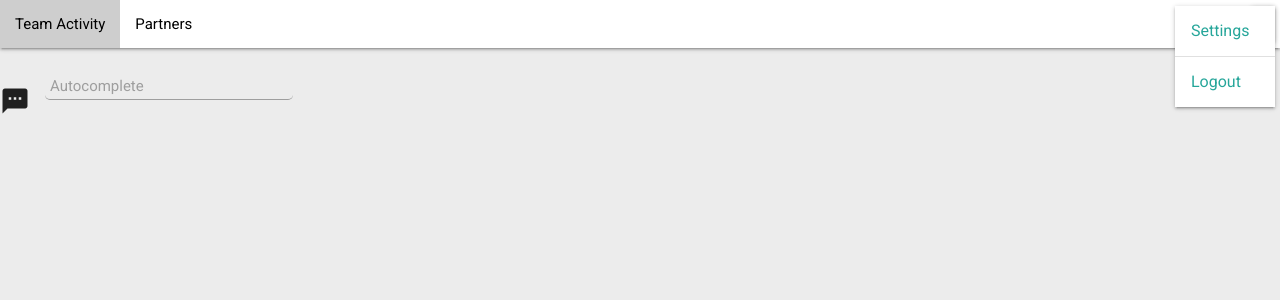
After one commit to keshto/partner_dash, a Django app: page /partners/ in a window 1280 px wide, after a click on "arrow_drop_down". The commit adds this page. Shown: the top 300 px of the page. Run offline with Django 3.2, Linux system fonts and the light colour scheme; the visitor is signed in with stand-in values (Sample User, id 1); data that the repository does not hold is empty.

Commit message:
Add partners page boiler plate

```diff
--- a/app/static/app/scripts.js
+++ b/app/static/app/scripts.js
@@ -1,5 +1,8 @@
 document.addEventListener('DOMContentLoaded', function() {
   var elems = document.querySelectorAll('.dropdown-trigger');
-  var options = {};
-  var instances = M.Dropdown.init(elems, options);
+  var drop_options = {};
+  var instances = M.Dropdown.init(elems, drop_options);
+
+  var elems = document.querySelectorAll('.autocomplete');
+  var instances = M.Autocomplete.init(elems, auto_options);
 });
--- a/app/static/app/style.css
+++ b/app/static/app/style.css
@@ -231,6 +231,7 @@ hr {
 
 .main {
     margin: 10px;
+    margin-top: 15px;
 }
 
 .pagination{
@@ -248,6 +249,12 @@ nav ul li {
     height: 48px;
 }
 
+nav a.btn{
+    margin: 0 5px!important;
+    margin-bottom: 3px!important;
+    padding: 0!important;
+}
+
 .user_dropdown{
     height: inherit;
     padding-right: 0px;
--- /dev/null
+++ b/app/templates/app/partners.html
@@ -0,0 +1,69 @@
+{% load tz %}
+{% timezone "US/Pacific" %}
+
+<!doctype html>
+<html lang="en">
+<head>
+  <meta charset="utf-8">
+
+  <title>Partner Dash</title>
+
+  <script type="text/javascript">
+    var auto_options = {
+      data: {
+        {% for partner in partners %}
+        "{{ partner.name }}": "{{ partner.logo }}",
+        {% endfor %}
+      },
+    };
+  </script>
+
+  {% load static %}
+  <link rel="stylesheet" type="text/css" href="{% static 'app/style.css' %}">
+  <script src="{% static 'app/scripts.js' %}"></script>
+  <link rel="stylesheet" href="https://cdnjs.cloudflare.com/ajax/libs/materialize/1.0.0/css/materialize.min.css">
+  <script src="https://cdnjs.cloudflare.com/ajax/libs/materialize/1.0.0/js/materialize.min.js"></script>
+  <link rel="stylesheet" type="text/css" href="https://fonts.googleapis.com/icon?family=Material+Icons">
+  <link href="https://fonts.googleapis.com/css?family=Roboto" rel="stylesheet">
+</head>
+<body>
+{% if not user.is_authenticated %}
+  <a class="button" href="{% url 'slack:begin' 'slack' %}">Login</a>
+{% else %}
+
+<!-- Dropdown Structure -->
+<ul id="dropdown_user" class="dropdown-content">
+  <li><a href="#!">Settings</a></li>
+  <li class="divider"></li>
+  <li><a href="{% url 'logout' %}">Logout</a></li>
+</ul>
+<nav>
+  <div class="nav-wrapper white">
+    <ul class="hide-on-med-and-down">
+      <li class="active"><a class="black-text" href="/">Team Activity</a></li>
+      <li><a class="black-text" href="partners/">Partners</a></li>
+    </ul>
+    <ul class="right hide-on-med-and-down">
+      <!-- Dropdown Trigger -->
+      <li><a class="waves-effect waves-light btn blue dropdown-trigger user_dropdown" href="#!" data-target="dropdown_user">
+        <img src="{{ user.avatar512 }}"><i class="black-text material-icons right">arrow_drop_down</i>
+      </a></li>
+    </ul>
+  </div>
+</nav>
+
+
+  <div class="row main">
+
+    <div class="input-field">
+      <i class="material-icons prefix">textsms</i>
+      <input type="text" id="autocomplete-input" class="autocomplete">
+      <label for="autocomplete-input">Autocomplete</label>
+    </div>
+
+  </div>
+{% endif %}
+</body>
+</html>
+
+{% endtimezone %}
--- a/app/views.py
+++ b/app/views.py
@@ -6,7 +6,7 @@ from django.http import HttpResponseRedirect, HttpResponse
 from django.contrib.auth import logout as logout_user
 from django.core.paginator import EmptyPage, PageNotAnInteger, Paginator
 
-from app.models import Card, Comment, AppUser
+from app.models import Partner, Card, Comment, AppUser
 
 def logout(request):
   logout_user(request)
@@ -37,6 +37,12 @@ def index(request):
   } if request.user.is_authenticated else {}
 
   return render(request, 'app/index.html', context)
+
+def partners(request):
+  context = {
+    'partners': Partner.objects.all(),
+  } if request.user.is_authenticated else {}
+  return render(request, 'app/partners.html', context)
 
 def share(request):
   data = request.POST['data']
--- a/partner_dash/urls.py
+++ b/partner_dash/urls.py
@@ -21,6 +21,7 @@ from app import views
 urlpatterns = [
     url(r'^admin/', admin.site.urls),
     url(r'^$', views.index, name='index'),
+    url(r'^partners/', views.partners, name='partners'),
     url(r'^share/', views.share, name='share'),
     url(r'^reply/(?P<card_id>[0-9]+)$', views.reply, name='reply'),
     url(r'^claim/(?P<card_id>[0-9]+)$', views.claim, name='claim'),
```
Also changed, not shown: app/templates/app/index.html (+5 -5 lines).
